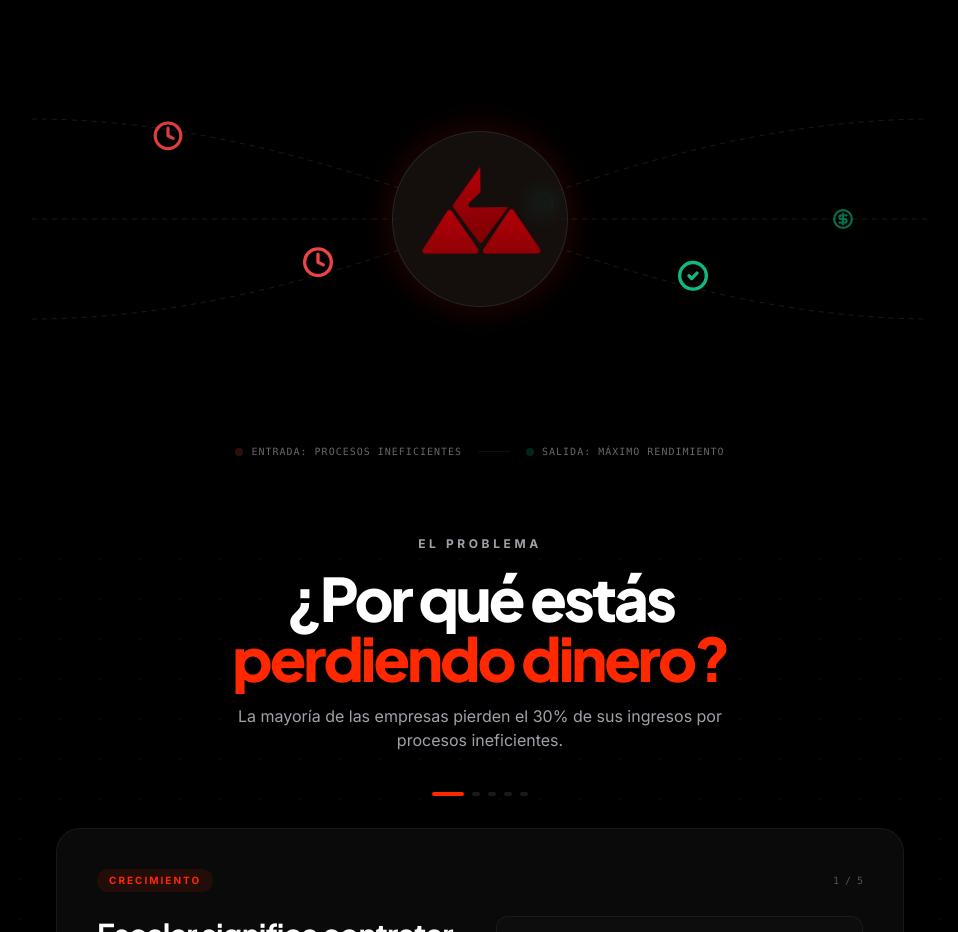
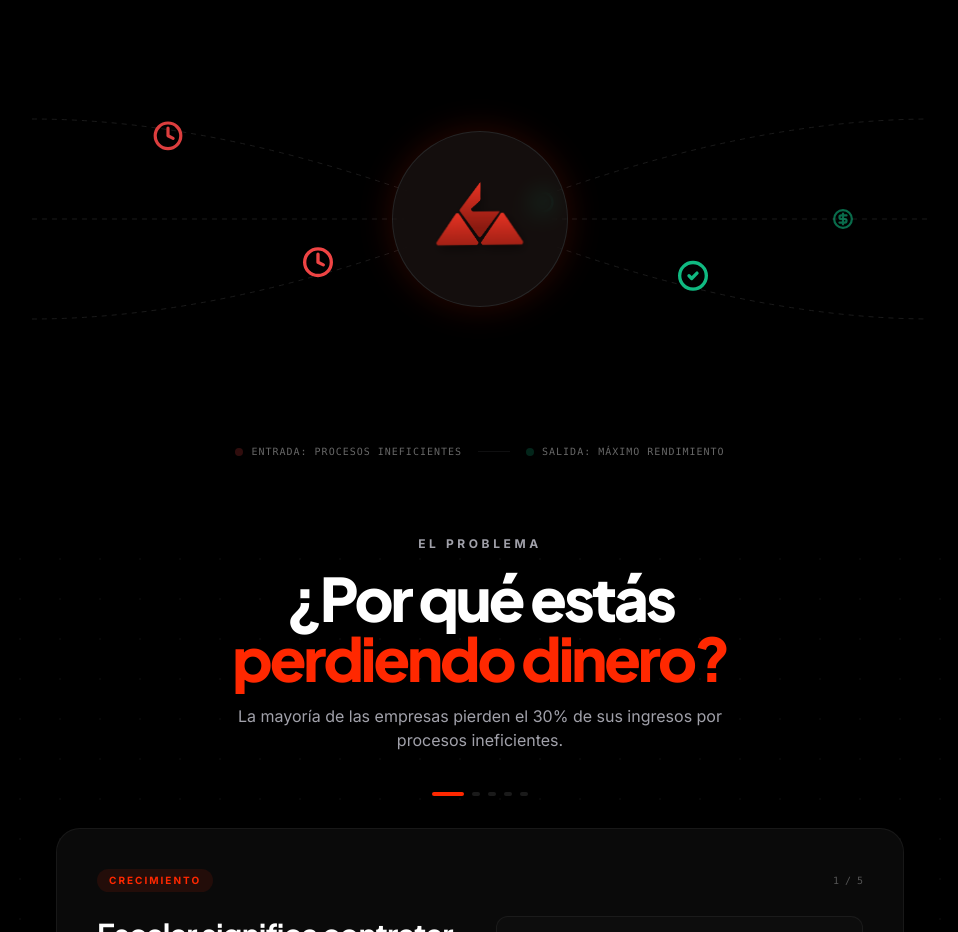
Before and after one commit to grupograndir/grupo-grandir-web, a React (Vite) app: page / in a window 1280 px wide. Shown: the part 901-1833 px from the top of the page, without its empty margins (160-1118 px from the left). Built offline with nearby package versions, Linux system fonts and the light colour scheme.

Commit message:
Revert "feat: replace CSS 3D with React Three Fiber 3D logo scene"
This reverts commit 1f729dd2d795f3bff17618dab5d8ca8c6166a2e7.

```diff
--- a/package.json
+++ b/package.json
@@ -10,15 +10,12 @@
     "preview": "vite preview"
   },
   "dependencies": {
-    "@react-three/drei": "^10.7.7",
-    "@react-three/fiber": "^9.5.0",
     "clsx": "^2.1.1",
     "framer-motion": "^12.34.2",
     "lucide-react": "^0.575.0",
     "react": "^19.2.0",
     "react-dom": "^19.2.0",
-    "tailwind-merge": "^3.5.0",
-    "three": "^0.183.2"
+    "tailwind-merge": "^3.5.0"
   },
   "devDependencies": {
     "@eslint/js": "^9.39.1",
--- a/src/components/Logo3D.jsx
+++ /dev/null
@@ -1,74 +0,0 @@
-import React, { useRef, Suspense } from 'react';
-import { Canvas, useFrame, useLoader } from '@react-three/fiber';
-import { Float } from '@react-three/drei';
-import * as THREE from 'three';
-
-/* ======================================================
-   3D Logo Plane — floats & rotates inside a Canvas
-   ====================================================== */
-function LogoPlane() {
-    const meshRef = useRef();
-    const texture = useLoader(THREE.TextureLoader, '/logo.png');
-
-    useFrame((state) => {
-        if (meshRef.current) {
-            // Gentle continuous rotation on Y
-            meshRef.current.rotation.y = Math.sin(state.clock.elapsedTime * 0.5) * 0.3;
-            // Subtle tilt on X
-            meshRef.current.rotation.x = Math.sin(state.clock.elapsedTime * 0.3) * 0.1;
-        }
-    });
-
-    return (
-        <Float
-            speed={2}
-            rotationIntensity={0.4}
-            floatIntensity={0.6}
-            floatingRange={[-0.05, 0.05]}
-        >
-            <mesh ref={meshRef}>
-                <planeGeometry args={[2.2, 1.8]} />
-                <meshStandardMaterial
-                    map={texture}
-                    transparent={true}
-                    alphaTest={0.1}
-                    side={THREE.DoubleSide}
-                    emissive={new THREE.Color('#ff2800')}
-                    emissiveIntensity={0.15}
-                />
-            </mesh>
-        </Float>
-    );
-}
-
-/* ======================================================
-   Exported 3D Scene
-   ====================================================== */
-const Logo3D = () => {
-    return (
-        <div className="w-full h-full">
-            <Canvas
-                camera={{ position: [0, 0, 3], fov: 45 }}
-                gl={{ alpha: true, antialias: true }}
-                style={{ background: 'transparent' }}
-            >
-                <ambientLight intensity={0.8} />
-                <pointLight
-                    position={[2, 2, 3]}
-                    intensity={1.5}
-                    color="#ff2800"
-                />
-                <pointLight
-                    position={[-2, -1, 2]}
-                    intensity={0.5}
-                    color="#ffffff"
-                />
-                <Suspense fallback={null}>
-                    <LogoPlane />
-                </Suspense>
-            </Canvas>
-        </div>
-    );
-};
-
-export default Logo3D;
--- a/src/components/Transformation.jsx
+++ b/src/components/Transformation.jsx
@@ -1,7 +1,6 @@
 import React from 'react';
 import { motion, AnimatePresence } from 'framer-motion';
 import { Clock, Euro, CheckCircle2, CircleDollarSign } from 'lucide-react';
-import Logo3D from './Logo3D';
 
 const icons = {
     input: [
@@ -76,9 +75,22 @@ const Transformation = () => {
                     className="relative z-20 w-32 h-32 md:w-44 md:h-44 rounded-full glass-morphism border-white/20 flex items-center justify-center bg-black/40 backdrop-blur-2xl overflow-hidden"
                 >
                     <div className="absolute inset-0 bg-accent/5 animate-pulse" />
-                    <div className="relative z-10 w-full h-full">
-                        <Logo3D />
-                    </div>
+                    <motion.div
+                        className="relative z-10 w-[65%] h-[65%]"
+                        style={{ perspective: 200 }}
+                        animate={{
+                            rotateY: [0, 15, 0, -15, 0],
+                            rotateX: [0, -8, 0, 8, 0],
+                        }}
+                        transition={{ duration: 8, repeat: Infinity, ease: 'easeInOut' }}
+                    >
+                        <img
+                            src="/logo.png"
+                            alt="Grupo Grandir"
+                            className="w-full h-full object-contain pointer-events-none drop-shadow-[0_0_20px_rgba(255,40,0,0.4)]"
+                            style={{ filter: 'drop-shadow(2px 4px 6px rgba(0,0,0,0.5))' }}
+                        />
+                    </motion.div>
                 </motion.div>
 
                 {/* Tracks Visualization (Optional paths) */}
```
Also changed, not shown: 1 other file (tests, documents, lock files or other folders).
